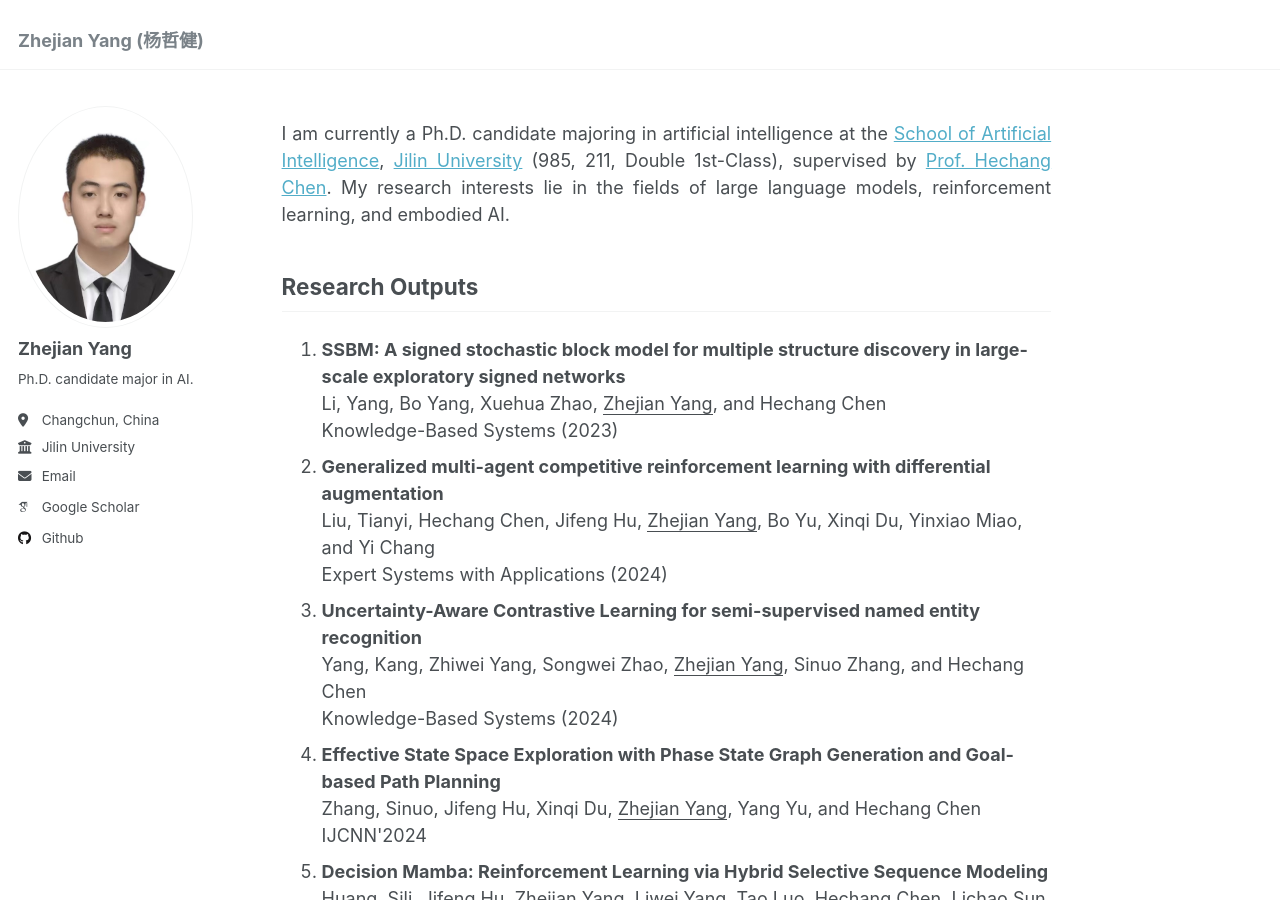
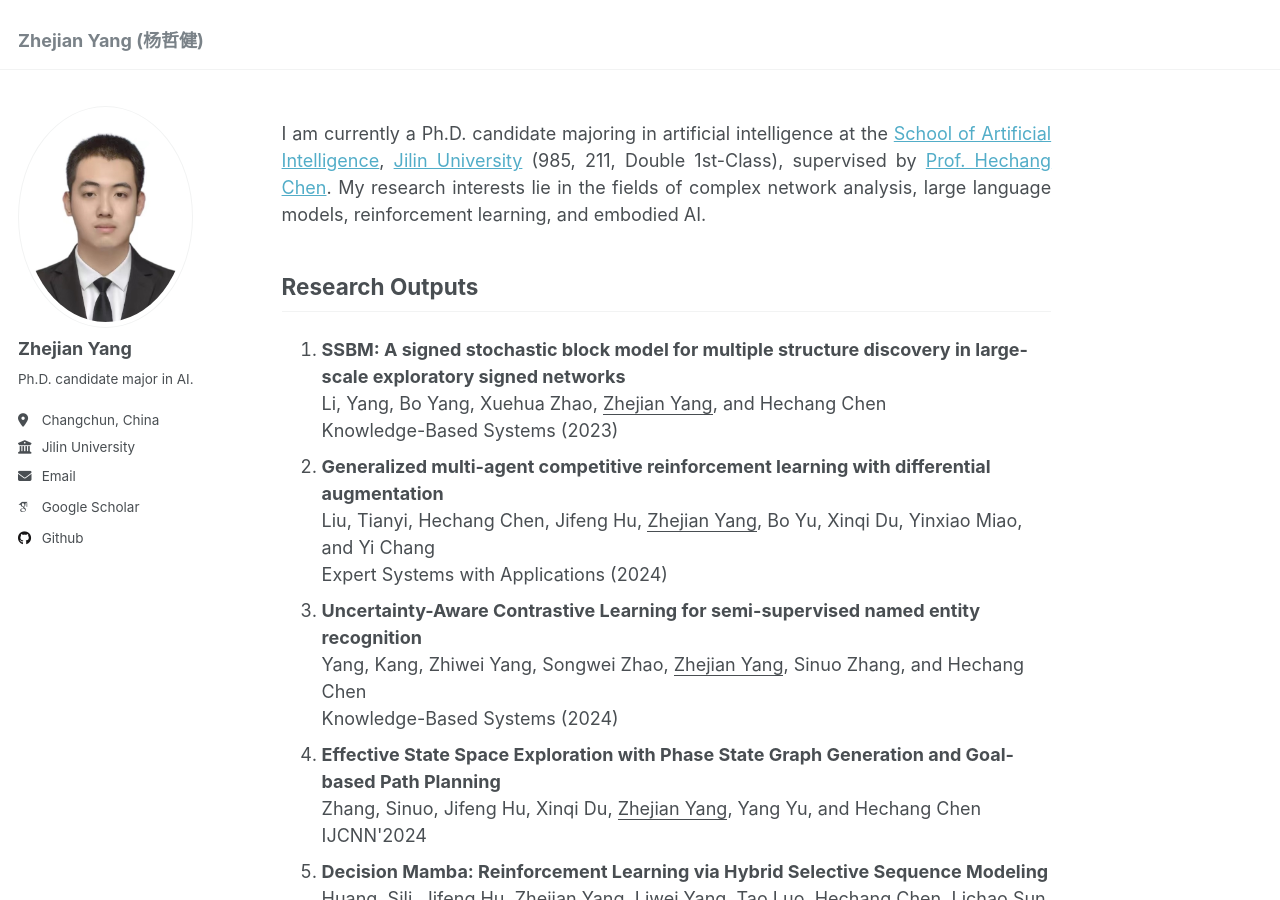
Before and after one commit to Caster-Yang/Caster-Yang.github.io, a Jekyll site: the page built from _pages/about.md, in a window 1280 px wide and 900 px high. Built offline with Jekyll 4.4.1, drawn with Linux system fonts in a browser that asks for light colours; some web fonts are replaced.

Commit message:
Update about.md

```diff
--- a/_pages/about.md
+++ b/_pages/about.md
@@ -8,7 +8,7 @@ redirect_from:
 ---
 
 <p style="text-align: justify;">
-I am currently a Ph.D. candidate majoring in artificial intelligence at the <a href="https://sai.jlu.edu.cn/">School of Artificial Intelligence</a>, <a href="https://www.jlu.edu.cn/">Jilin University</a>  (985, 211, Double 1st-Class), supervised by <a href="https://scholar.google.com/citations?user=EezEcbgAAAAJ/">Prof. Hechang Chen</a>. My research interests lie in the fields of large language models, reinforcement learning, and embodied AI.
+I am currently a Ph.D. candidate majoring in artificial intelligence at the <a href="https://sai.jlu.edu.cn/">School of Artificial Intelligence</a>, <a href="https://www.jlu.edu.cn/">Jilin University</a>  (985, 211, Double 1st-Class), supervised by <a href="https://scholar.google.com/citations?user=EezEcbgAAAAJ/">Prof. Hechang Chen</a>. My research interests lie in the fields of complex network analysis, large language models, reinforcement learning, and embodied AI.
 </p>
 
 Research Outputs
```
